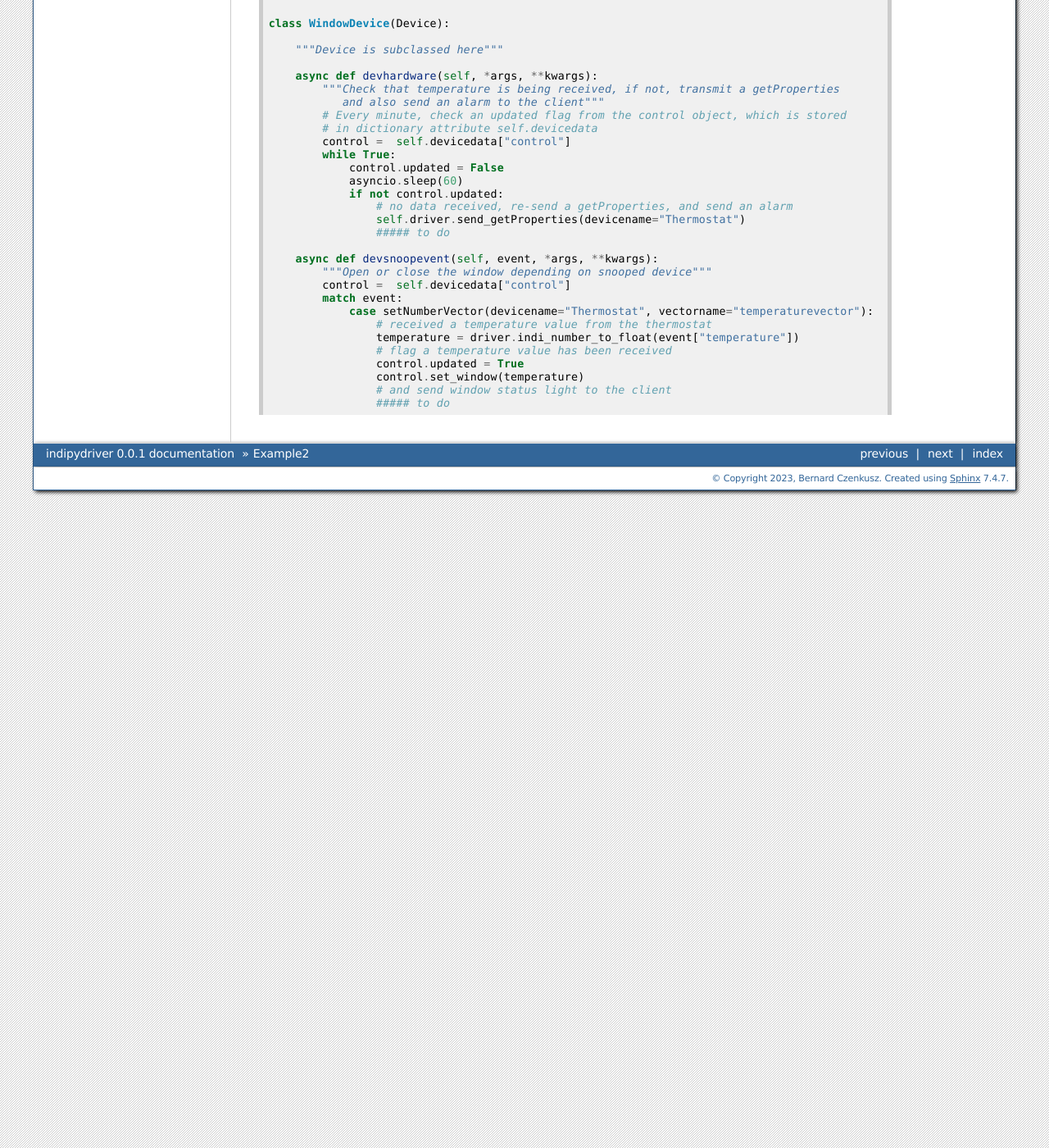
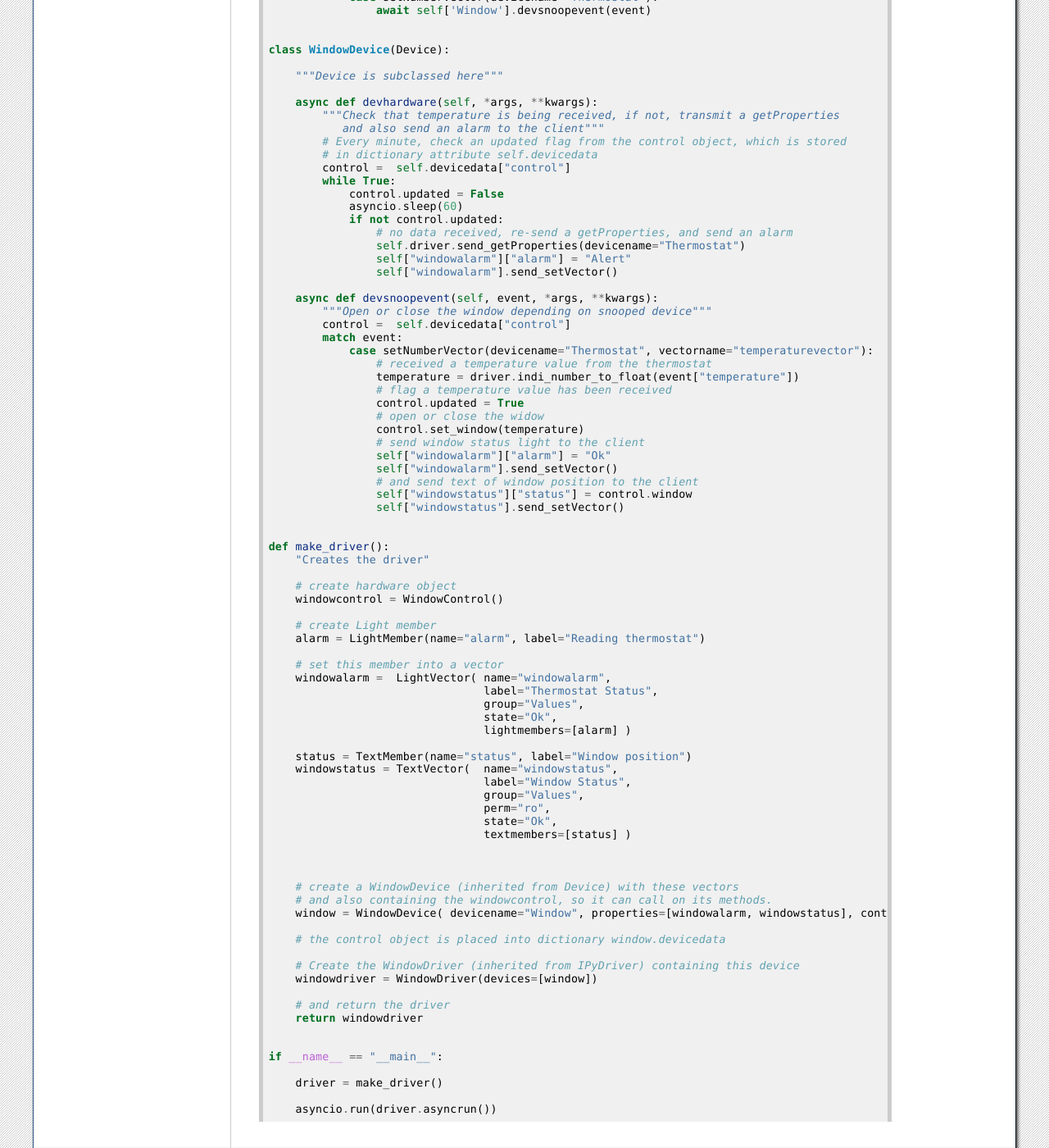
Before and after one commit to bernie-skipole/indipydriver, a Sphinx documentation site: the page built from docs/source/usage/example2.rst, in a window 1280 px wide and 1400 px high, scrolled down 1179 px. Shown: the whole window at 82% size. Built offline with Sphinx 7.4.7, drawn with Linux system fonts in a browser that asks for light colours; some of the changed text lies outside the part shown.

Commit message:
doc changes

```diff
--- a/docs/source/usage/example2.rst
+++ b/docs/source/usage/example2.rst
@@ -3,7 +3,7 @@ Example2
 
 This example simulates a driver which snoops on the thermostat of the first example, and if the temperature becomes too hot, it opens a window, and closes it when the temperature drops.
 
-This could be achieved by adding a new device to the thermostat driver, in which case snooping would not be required, however to illustrate the full functionality, this example is a separate driver, connected to indiserver, and communicating on stdin aand stdout::
+This could be achieved by adding a new device to the thermostat driver, in which case snooping would not be required, however to illustrate the full functionality, this example is a separate driver, connected to indiserver, and communicating on stdin and stdout::
 
 
     #!/usr/bin/env python3
@@ -15,8 +15,8 @@ This could be achieved by adding a new device to the thermostat driver, in which
 
     from indipydriver import (IPyDriver, Device,
                               LightVector, LightMember,
-                              getProperties, newLightVector,
-                              setNumberVector
+                              TextVector, TextMember,
+                              getProperties, setNumberVector
                              )
 
 
@@ -26,6 +26,7 @@ This could be achieved by adding a new device to the thermostat driver, in which
     # level functions, the hardware control is put in a class.
 
     class WindowControl:
+        "This is a simulation containing variables only"
 
         def __init__(self):
             "Set start up values"
@@ -33,7 +34,7 @@ This could be achieved by adding a new device to the thermostat driver, in which
             self.updated = False
 
         def set_window(self, temperature):
-            # a real driver would set hardware control here"
+            "a real driver would set hardware control here"
             if temperature > 30:
                 self.window = "Open"
             if temperature < 25:
@@ -45,17 +46,18 @@ This could be achieved by adding a new device to the thermostat driver, in which
         """IPyDriver is subclassed here"""
 
         async def clientevent(self, event):
-            """On receiving data, this is called, and should handle any necessary actions"""
+            """On receiving data from the client, this is called,
+              Only a 'getProperties' is expected."""
             await asyncio.sleep(0)
             match event:
                 case getProperties():
                     event.vector.send_defVector()
 
         async def hardware(self):
-            "Start the Window device hardware"
-            # start by sending an initial getProperties to snoop on Thermostat
+            """Start the Window device hardware by sending an initial
+               getProperties to snoop on Thermostat, and then start
+               the Window device hardware control"""
             self.send_getProperties(devicename="Thermostat")
-            and then start the Window device hardware control
             await self['Window'].devhardware()
 
 
@@ -83,7 +85,8 @@ This could be achieved by adding a new device to the thermostat driver, in which
                 if not control.updated:
                     # no data received, re-send a getProperties, and send an alarm
                     self.driver.send_getProperties(devicename="Thermostat")
-                    ##### to do
+                    self["windowalarm"]["alarm"] = "Alert"
+                    self["windowalarm"].send_setVector()
 
         async def devsnoopevent(self, event, *args, **kwargs):
             """Open or close the window depending on snooped device"""
@@ -94,6 +97,57 @@ This could be achieved by adding a new device to the thermostat driver, in which
                     temperature = driver.indi_number_to_float(event["temperature"])
                     # flag a temperature value has been received
                     control.updated = True
+                    # open or close the widow
                     control.set_window(temperature)
-                    # and send window status light to the client
-                    ##### to do
+                    # send window status light to the client
+                    self["windowalarm"]["alarm"] = "Ok"
+                    self["windowalarm"].send_setVector()
+                    # and send text of window position to the client
+                    self["windowstatus"]["status"] = control.window
+                    self["windowstatus"].send_setVector()
+
+
+    def make_driver():
+        "Creates the driver"
+
+        # create hardware object
+        windowcontrol = WindowControl()
+
+        # create Light member
+        alarm = LightMember(name="alarm", label="Reading thermostat")
+
+        # set this member into a vector
+        windowalarm =  LightVector( name="windowalarm",
+                                    label="Thermostat Status",
+                                    group="Values",
+                                    state="Ok",
+                                    lightmembers=[alarm] )
+
+        status = TextMember(name="status", label="Window position")
+        windowstatus = TextVector(  name="windowstatus",
+                                    label="Window Status",
+                                    group="Values",
+                                    perm="ro",
+                                    state="Ok",
+                                    textmembers=[status] )
+
+
+
+        # create a WindowDevice (inherited from Device) with these vectors
+        # and also containing the windowcontrol, so it can call on its methods.
+        window = WindowDevice( devicename="Window", properties=[windowalarm, windowstatus], control=windowcontrol)
+
+        # the control object is placed into dictionary window.devicedata
+
+        # Create the WindowDriver (inherited from IPyDriver) containing this device
+        windowdriver = WindowDriver(devices=[window])
+
+        # and return the driver
+        return windowdriver
+
+
+    if __name__ == "__main__":
+
+        driver = make_driver()
+
+        asyncio.run(driver.asyncrun())
```
